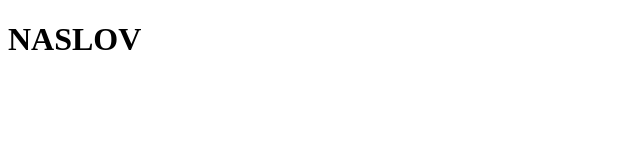
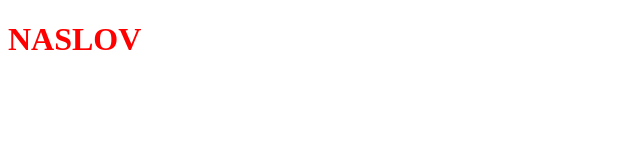
Before and after one commit to babic14/GitHub-projekat, a plain HTML site: page index.html in a window 1280 px wide. Shown: the whole page, without its empty margins (0-640 px from the left). Drawn offline with Linux system fonts and the light colour scheme.

Commit message:
Dodat cs

```diff
--- a/index.html
+++ b/index.html
@@ -5,9 +5,10 @@
     <meta http-equiv="X-UA-Compatible" content="IE=edge">
     <meta name="viewport" content="width=device-width, initial-scale=1.0">
     <title>GIT</title>
+    <link rel="stylesheet" href="style.css">
 </head>
 <body>
-    <h1>NASLOV</h1>
+    <h1 id="naslov">NASLOV</h1>
 
 </body>
 </html>
--- /dev/null
+++ b/style.css
@@ -0,0 +1,3 @@
+#naslov{
+    color:red;
+}
```
